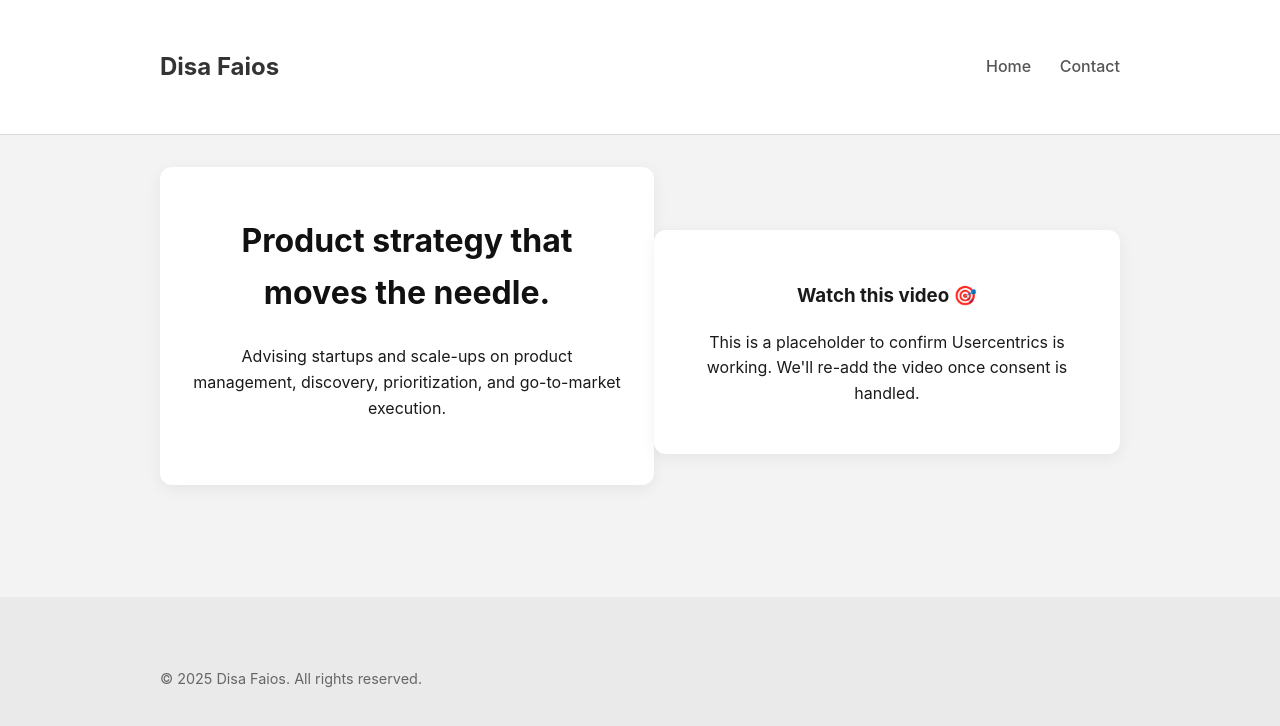
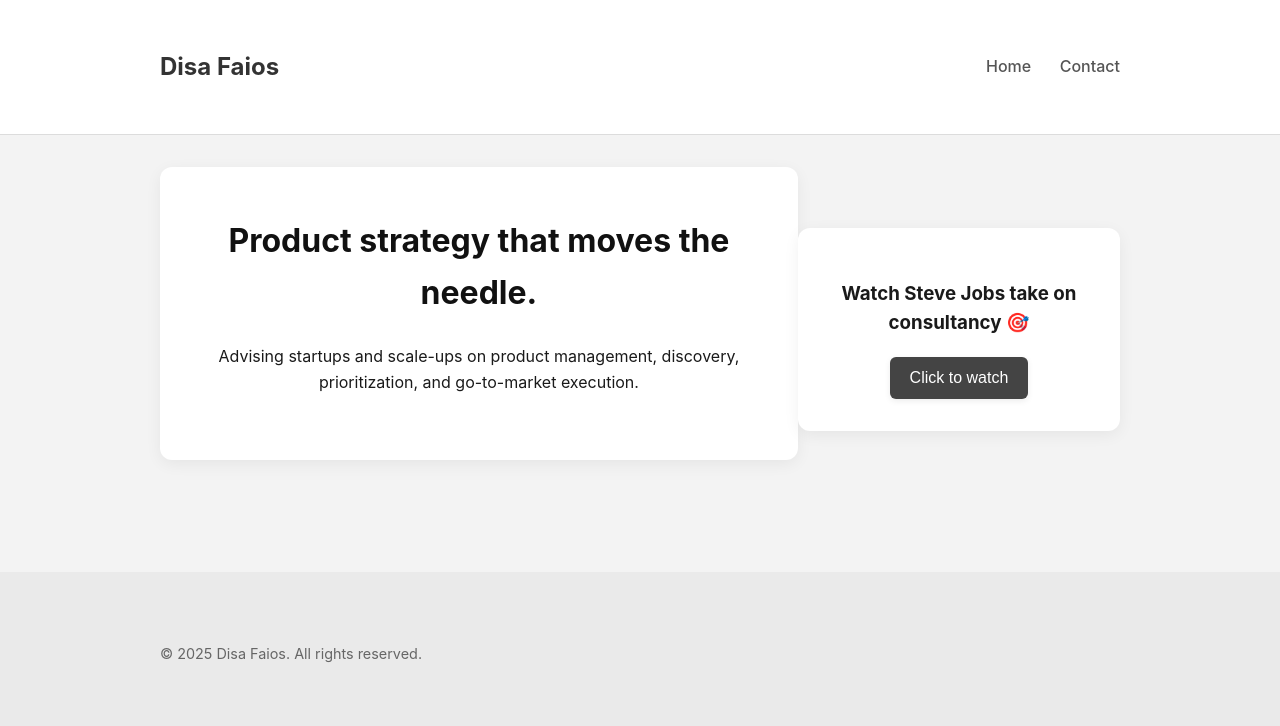
Before and after one commit to sofs91/consultancy_test, a plain HTML site: page index.html in a window 1280 px wide. Drawn offline with Linux system fonts and the light colour scheme.

Commit message:
Update index.html

```diff
--- a/index.html
+++ b/index.html
@@ -28,10 +28,15 @@
       <p>Advising startups and scale-ups on product management, discovery, prioritization, and go-to-market execution.</p>
     </section>
 
-    <section class="video-section">
-      <h3>Watch this video 🎯</h3>
-      <p>This is a placeholder to confirm Usercentrics is working. We'll re-add the video once consent is handled.</p>
-    </section>
+   <section class="video-section">
+  <h3>Watch Steve Jobs take on consultancy 🎯</h3>
+  <div class="video-wrapper" data-usercentrics="youtube">
+    <button onclick="loadYouTube()">Click to watch</button>
+    <div id="youtube-placeholder" data-video-url="https://www.youtube.com/watch?v=-c4CNB80SRc"></div>
+  </div>
+</section>
+
+
   </main>
 
   <footer>
```
